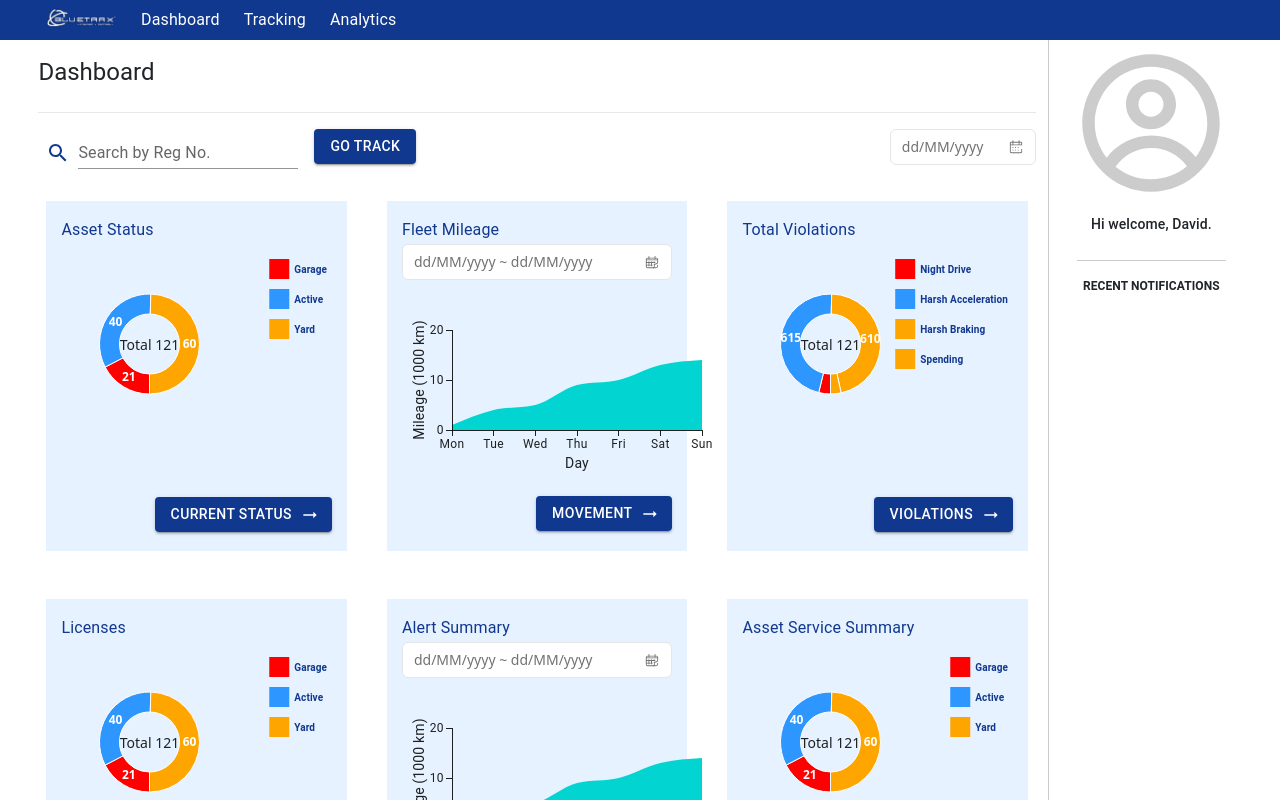
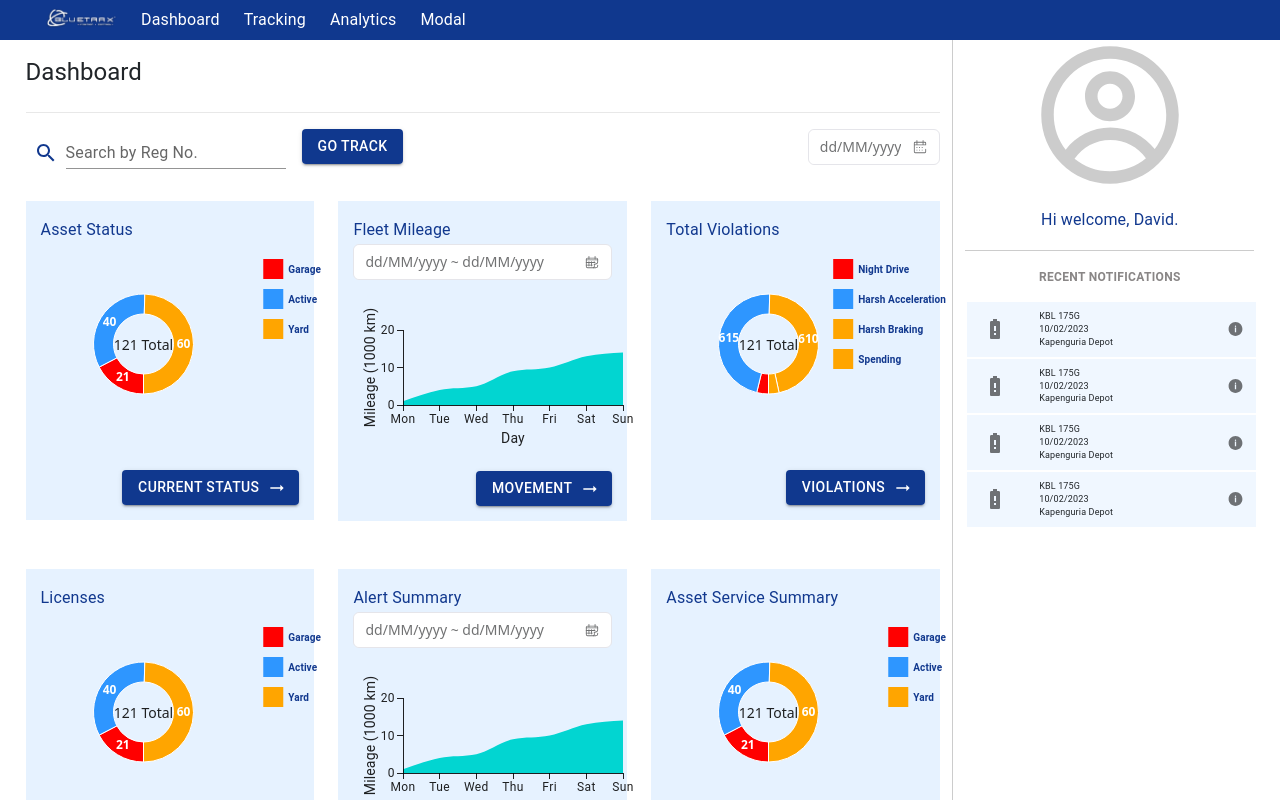
Before and after one commit to leo-mutuku/bluetrax, a React (Vite) app: page /dashboard in a window 1280 px wide. Shown: the top 800 px of the page. Built offline with nearby package versions, Linux system fonts and the light colour scheme.

Commit message:
update side bar

```diff
--- a/src/App.jsx
+++ b/src/App.jsx
@@ -4,6 +4,7 @@ import TopMenu from "./pages/global/topmenu";
 import Dashboard from "./pages/dashboard";
 import Tracking from "./pages/tracking";
 import Analitics from "./pages/analitics";
+import Modal from "./pages/modal";
 
 const App = () => {
   return (
@@ -14,6 +15,7 @@ const App = () => {
         <Route path="dashboard" element={<Dashboard />} />
         <Route path="tracking" element={<Tracking />} />
         <Route path="analitics" element={<Analitics />} />
+        <Route path="modal" element={<Modal />} />
         <Route path="*" element={<div>404</div>} />
       </Routes>
     </>
--- a/src/components/charts/AreaLineChart.jsx
+++ b/src/components/charts/AreaLineChart.jsx
@@ -14,8 +14,8 @@ export default function AreaLineChart() {
     >
       <Box sx={{ flexGrow: 1 }}>
         <LineChart
-          width={350}
-          height={200}
+          width={320}
+          height={175}
           series={[{ data: uData, area: true, showMark: false }]}
           xAxis={[{ scaleType: "point", data: xLabels, label: "Day" }]}
           yAxis={[
--- a/src/components/charts/PieChart.jsx
+++ b/src/components/charts/PieChart.jsx
@@ -3,6 +3,7 @@ import { PieChart, pieArcLabelClasses } from "@mui/x-charts/PieChart";
 import { DefaultChartsLegend } from "@mui/x-charts/ChartsLegend";
 import { useDrawingArea } from "@mui/x-charts/hooks";
 import { styled } from "@mui/material/styles";
+import { Box, Stack } from "@mui/material";
 
 const size = {
   width: 300,
@@ -28,6 +29,12 @@ function PieCenterLabel({ children }) {
 export default function PieChartWithCenterLabel({ data }) {
   const [isHidden, setIsHidden] = React.useState(true);
   return (
+    <Stack
+      direction="row"
+      sx={{ width: "100%" }}
+      className="custom-y-padding-bottom"
+    >
+      <Box sx={{ flexGrow: 1 }}>
         <PieChart
           series={[
             {
@@ -86,7 +93,9 @@ export default function PieChartWithCenterLabel({ data }) {
           ]}
           {...size}
         >
-      <PieCenterLabel>Total 121</PieCenterLabel>
+          <PieCenterLabel>121 Total</PieCenterLabel>
         </PieChart>
+      </Box>
+    </Stack>
   );
 }
--- /dev/null
+++ b/src/components/notification/Notification.jsx
@@ -0,0 +1,88 @@
+import * as React from "react";
+import List from "@mui/material/List";
+import ListItem from "@mui/material/ListItem";
+import ListItemButton from "@mui/material/ListItemButton";
+import ListItemIcon from "@mui/material/ListItemIcon";
+import ListItemText from "@mui/material/ListItemText";
+import Checkbox from "@mui/material/Checkbox";
+import IconButton from "@mui/material/IconButton";
+import CommentIcon from "@mui/icons-material/Comment";
+import BatteryAlertIcon from "@mui/icons-material/BatteryAlert";
+import { IoIosInformationCircle } from "react-icons/io";
+
+export default function Notification() {
+  const [checked, setChecked] = React.useState([0]);
+
+  const handleToggle = (value) => () => {
+    const currentIndex = checked.indexOf(value);
+    const newChecked = [...checked];
+
+    if (currentIndex === -1) {
+      newChecked.push(value);
+    } else {
+      newChecked.splice(currentIndex, 1);
+    }
+
+    setChecked(newChecked);
+  };
+
+  return (
+    <List sx={{ width: "100%", maxWidth: 360, bgcolor: "background.paper" }}>
+      {[0, 1, 2, 3].map((value) => {
+        const labelId = `checkbox-list-label-${value}`;
+
+        return (
+          <ListItem
+            key={value}
+            secondaryAction={
+              <IconButton edge="end" aria-label="comments">
+                <IoIosInformationCircle size={17} />
+              </IconButton>
+            }
+            disablePadding
+            sx={{ margin: "2px", background: "#e6f2ff96" }}
+          >
+            <ListItemButton
+              role={undefined}
+              onClick={handleToggle(value)}
+              dense
+            >
+              <ListItemIcon sx={{}}>
+                <BatteryAlertIcon />
+              </ListItemIcon>
+              <ListItemText id={labelId} style={{ lineHeight: "0.83" }}>
+                <p
+                  style={{
+                    fontSize: "9px",
+                    marginBottom: "0px",
+                    marginTop: "0px",
+                  }}
+                >
+                  KBL 175G
+                </p>
+                <p
+                  style={{
+                    fontSize: "9px",
+                    marginBottom: "0px",
+                    marginTop: "0px",
+                  }}
+                >
+                  10/02/2023
+                </p>{" "}
+                <p
+                  style={{
+                    fontSize: "9px",
+                    marginBottom: "0px",
+                    marginTop: "0px",
+                  }}
+                >
+                  Kapenguria Depot
+                </p>
+              </ListItemText>
+            </ListItemButton>
+          </ListItem>
+        );
+      })}
+    </List>
+  );
+}
--- a/src/pages/dashboard/index.jsx
+++ b/src/pages/dashboard/index.jsx
@@ -11,6 +11,7 @@ import AreaLineChart from "../../components/charts/AreaLineChart";
 import { CgProfile } from "react-icons/cg";
 import SingleDate from "../../components/form/SingleDate";
 import ButtonWithIcon from "../../components/form/ButtonWithIcon";
+import Notification from "../../components/notification/Notification";
 
 const assetStatus = [
   { value: 21, label: "Garage", color: "red" },
@@ -49,12 +50,12 @@ const Dashboard = () => {
   return (
     <>
       <Box gridColumn="span 8" gridRow="span 2">
-        <Box style={{ margin: "0px 3%" }} gridColumn="span 12">
+        <Box style={{ margin: "0px 2%" }} gridColumn="span 12">
           <Row container={"true"}>
             <Col
               xs={12}
               sm={12}
-              md={10}
+              md={9}
               style={{ borderRight: "1px solid #ccc" }}
             >
               <Typography
@@ -81,12 +82,12 @@ const Dashboard = () => {
 
               <Row>
                 <Col xs={12} sm={6} md={4}>
-                  <Box py={3} px={1}>
+                  <Box py={3}>
                     <Box
                       sx={{
                         background: " #e6f2ff",
                         padding: "15px",
-                        minHeight: "350px",
+                        minHeight: "300px",
                       }}
                     >
                       <Stack sx={{ alignItems: "flex-start" }}>
@@ -101,19 +102,19 @@ const Dashboard = () => {
                       <Stack sx={{ alignItems: "center" }}>
                         <PieChart data={assetStatus} />
                       </Stack>
-                      <Stack sx={{ alignItems: "flex-end", marginTop: "37px" }}>
+                      <Stack sx={{ alignItems: "flex-end", marginTop: "10px" }}>
                         <ButtonWithIcon buttonName={"Current Status"} />
                       </Stack>
                     </Box>
                   </Box>
                 </Col>
                 <Col xs={12} sm={6} md={4}>
-                  <Box py={3} px={1}>
+                  <Box py={3}>
                     <Box
                       sx={{
                         background: " #e6f2ff",
                         padding: "15px",
-                        minHeight: "350px",
+                        minHeight: "300px",
                       }}
                     >
                       <Stack sx={{ alignItems: "flex-start" }}>
@@ -137,12 +138,12 @@ const Dashboard = () => {
                   </Box>
                 </Col>
                 <Col xs={12} sm={6} md={4}>
-                  <Box py={3} px={1}>
+                  <Box py={3}>
                     <Box
                       sx={{
                         background: " #e6f2ff",
                         padding: "15px",
-                        minHeight: "350px",
+                        minHeight: "300px",
                       }}
                     >
                       <Stack sx={{ alignItems: "flex-start" }}>
@@ -157,7 +158,7 @@ const Dashboard = () => {
                       <Stack sx={{ alignItems: "center" }}>
                         <PieChart data={totalViolations} />
                       </Stack>
-                      <Stack sx={{ alignItems: "flex-end", marginTop: "37px" }}>
+                      <Stack sx={{ alignItems: "flex-end", marginTop: "10px" }}>
                         <ButtonWithIcon buttonName={"Violations"} />
                       </Stack>
                     </Box>
@@ -166,7 +167,7 @@ const Dashboard = () => {
               </Row>
               <Row>
                 <Col xs={12} sm={6} md={4}>
-                  <Box py={3} px={1}>
+                  <Box py={3}>
                     <Box
                       sx={{
                         background: " #e6f2ff",
@@ -193,7 +194,7 @@ const Dashboard = () => {
                   </Box>
                 </Col>
                 <Col xs={12} sm={6} md={4}>
-                  <Box py={3} px={1}>
+                  <Box py={3}>
                     <Box
                       sx={{
                         background: " #e6f2ff",
@@ -222,7 +223,7 @@ const Dashboard = () => {
                   </Box>
                 </Col>
                 <Col xs={12} sm={6} md={4}>
-                  <Box py={3} px={1}>
+                  <Box py={3}>
                     <Box
                       sx={{
                         background: " #e6f2ff",
@@ -250,20 +251,15 @@ const Dashboard = () => {
                 </Col>
               </Row>
             </Col>
-            <Col xs={12} sm={6} md={2}>
-              <Box p-3>
-                <Box p-2 px={2}>
+            <Col xs={12} sm={6} md={3}>
+              <Box>
+                <Box>
                   <Stack
                     sx={{
-                      padding: "8px",
                       alignItems: "center",
                     }}
                   >
-                    <Stack
-                      direction="row"
-                      spacing={1}
-                      sx={{ alignItems: "center" }}
-                    >
+                    <Stack direction="row" sx={{ alignItems: "center" }}>
                       <CgProfile size={150} color="#ccc" />
                     </Stack>
                     <Stack
@@ -274,24 +270,31 @@ const Dashboard = () => {
                         fontWeight: "400",
                       }}
                     >
-                      <Typography variant="subtitle2">
+                      <Typography variant="subtitle1" color={"#11388e"}>
                         Hi welcome, David.{" "}
                       </Typography>
                     </Stack>
                   </Stack>
                   <Stack
-                    py={2}
+                    pt={2}
                     sx={{
                       alignItems: "center",
                       borderTop: "1px solid #ccc",
                     }}
                   >
                     <Typography
-                      variant="subtitle2"
+                      variant="button"
+                      display="block"
+                      gutterBottom
+                      color={"#898686"}
+                      fontWeight={900}
                       sx={{ fontSize: "12px", fontWeight: "700" }}
                     >
                       RECENT NOTIFICATIONS
                     </Typography>
+                  </Stack>
+                  <Stack>
+                    <Notification />
                   </Stack>
                 </Box>
               </Box>
--- a/src/pages/global/topmenu/index.jsx
+++ b/src/pages/global/topmenu/index.jsx
@@ -56,6 +56,19 @@ const TopMenu = () => {
         >
           <Typography>Analytics</Typography>{" "}
         </NavLink>
+        <NavLink
+          style={{ color: "white", textDecoration: "none" }}
+          className={({ isActive, isPending, isTransitioning }) => {
+            return {
+              fontWeight: isActive ? "bold" : "",
+              color: isPending ? "red" : "black",
+              visualViewport: isTransitioning ? "slide" : "",
+            };
+          }}
+          to={"/modal"}
+        >
+          <Typography>Modal</Typography>{" "}
+        </NavLink>
       </Box>
     </Box>
   );
--- /dev/null
+++ b/src/pages/modal/index.jsx
@@ -0,0 +1,68 @@
+import React from "react";
+import { Row, Col } from "react-bootstrap";
+import { Box, Typography, Grid, Card, Stack } from "@mui/material";
+import Item from "@mui/material/Grid";
+import Profile from "../../assets/leo.jpeg";
+import { NavLink } from "react-router-dom";
+import InputWithIcon from "../../components/form/InputWithIcon";
+import SearchButtonWrapper from "../../components/form/SearchButtonWrapper";
+import DateResponsiveWrapper from "../../components/form/DateResponsiveWrapper";
+import PieChart from "../../components/charts/PieChart";
+import SearchIcon from "@mui/icons-material/Search";
+import AreaLineChart from "../../components/charts/AreaLineChart";
+import SimpleTable from "../../components/table/SimpleTable";
+
+const Modal = () => {
+  return (
+    <>
+      <Box gridColumn="span 8" gridRow="span 2">
+        <Box style={{ margin: "0px 3%" }} gridColumn="span 12">
+          <Row container={"true"}>
+            <Col xs={12} sm={12} md={9}>
+              <Typography
+                variant="h5"
+                pt={2}
+                pb={3}
+                borderBottom={"1px solid #8080802e"}
+              >
+                Tracking -- This is a simple headless table Material ui table
+              </Typography>
+              <Stack>
+                <SimpleTable />
+              </Stack>
+            </Col>
+
+            <Col xs={12} sm={6} md={3}>
+              <Box p-3>
+                <Box borderLeft={"1px solid #ccc"} p-2>
+                  <Stack
+                    sx={{
+                      padding: "8px",
+                      alignItems: "center",
+                      borderBottom: "1px solid #ccc",
+                    }}
+                  >
+                    <img
+                      src={Profile}
+                      style={{ width: "100px", borderRadius: "50%" }}
+                    />
+                    <Typography pb-6>Hi, welcome, Leonard.</Typography>
+                    <hr></hr>
+                  </Stack>
+                  <Stack sx={{ alignItems: "center", padding: "2px" }}>
+                    RECENT NOTIFICATIONS
+                    <Typography variant="subtitle2"></Typography>
+                  </Stack>
+                </Box>
+              </Box>
+            </Col>
+          </Row>
+
+          <Box gridColumn="span 3" gridRow="span 2"></Box>
+        </Box>
+      </Box>
+    </>
+  );
+};
+
+export default Modal;
--- a/vite.config.js
+++ b/vite.config.js
@@ -1,7 +1,17 @@
-import { defineConfig } from 'vite'
-import react from '@vitejs/plugin-react-swc'
+import { defineConfig } from "vite";
+import react from "@vitejs/plugin-react-swc";
 
 // https://vitejs.dev/config/
 export default defineConfig({
-  plugins: [react()],
-})
+  plugins: [
+    react({
+      jsxImportSource: "@emotion/react",
+      babel: {
+        plugins: ["@emotion/babel-plugin"],
+      },
+    }),
+  ],
+  optimizeDeps: {
+    include: ["@emotion/react", "@emotion/styled", "@mui/material/Tooltip"],
+  },
+});
```
Also changed, not shown: src/pages/modal/index.js (deleted, +0 -7 lines), 1 other file (tests, documents, lock files or other folders). Lines whose indentation alone changed are shown as unchanged.
